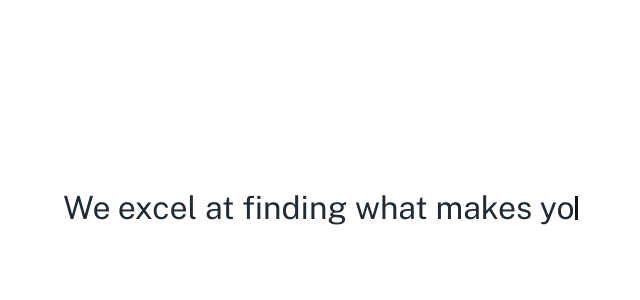
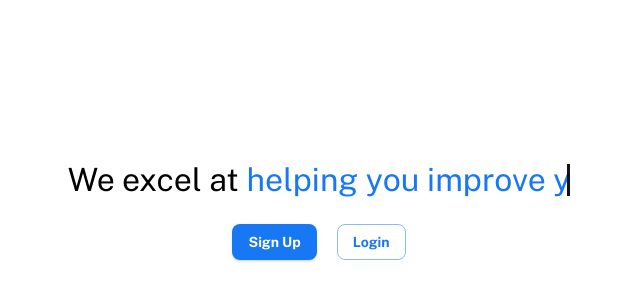
Before and after one commit to brimell/mente, a React (Vite) app: page / in a window 1280 px wide. Shown: the part 192-492 px from the top of the page, without its empty margins (321-961 px from the left). Built offline with nearby package versions, Linux system fonts and the light colour scheme; no server answers; the database is empty.

Commit message:
added sign up and login buttons and changed the cursor to an ::after

```diff
--- a/package.json
+++ b/package.json
@@ -41,7 +41,8 @@
     "react-helmet-async": "^1.3.0",
     "react-hook-form": "^7.47.0",
     "react-router-dom": "^6.16.0",
-    "simplebar-react": "^3.2.4"
+    "simplebar-react": "^3.2.4",
+    "styled-components": "^6.1.8"
   },
   "devDependencies": {
     "@types/react": "^18.2.55",
--- a/src/sections/hero/hero.css
+++ /dev/null
@@ -1,52 +0,0 @@
-* {
-    margin: 0;
-    padding: 0;
-    box-sizing: border-box;
-}
-
-body {
-    height: 100vh;
-    display: flex;
-    justify-content: center;
-    align-items: center;
-}
-
-.container {
-    position: relative;
-}
-
-.text {
-    font-size: 2rem;
-    opacity: 0;
-    animation: fadeIn 0.5s forwards;
-}
-
-.text_hide {
-    position: absolute;
-    top: 0;
-    bottom: 0;
-    left: 0;
-    right: 0;
-    background-color: white;
-}
-
-.text_cursor {
-    position: absolute;
-    top: 50%; /* Position the cursor vertically in the middle of the text */
-    transform: translateY(-50%);
-    width: 3px;
-    height: 1.5rem;
-    background-color: black;
-    animation: cursorBlink 0.7s infinite;
-}
-
-@keyframes cursorBlink {
-    0%, 100% { opacity: 1; }
-    50% { opacity: 0; }
-}
-
-
-@keyframes fadeIn {
-    from { opacity: 0; }
-    to { opacity: 1; }
-}
--- a/src/sections/hero/view/hero-view.jsx
+++ b/src/sections/hero/view/hero-view.jsx
@@ -1,6 +1,75 @@
+/** @jsxImportSource @emotion/react */
+import { css, keyframes } from '@emotion/react';
 import React, { useEffect, useRef } from 'react';
-import { Container } from '@mui/material';
-import '../hero.css';
+import { Button } from '@mui/material';
+import { useTheme } from '@emotion/react';
+
+const fadeInAnimation = keyframes`
+  from {
+    opacity: 0;
+  }
+  to {
+    opacity: 1;
+  }
+`;
+
+const cursorBlinkAnimation = keyframes`
+  0%, 100% {
+    opacity: 1;
+  }
+  50% {
+    opacity: 0;
+  }
+`;
+
+const containerStyle = css`
+  position: relative;
+  height: 100%;
+  width: 100%;
+  display: flex;
+  align-items: center;
+  justify-content: center;
+  flex-direction: column;
+`;
+
+const textStyle = (theme) => css`
+  font-size: 2rem;
+  opacity: 0;
+  animation: ${fadeInAnimation} 0.5s forwards;
+  position: relative;
+  span:first-of-type {
+    color: #000; /* Black color from palette */
+  }
+  span:last-of-type {
+    color: ${theme.palette.primary.main}; /* Blue color from palette */
+  }
+  &::after {
+    content: '';
+    position: absolute;
+    top: 50%;
+    right: 0;
+    transform: translateY(-50%);
+    width: 3px;
+    height: 2rem;
+    background-color: #000; /* Black color from palette */
+    animation: ${cursorBlinkAnimation} 0.7s infinite;
+  }
+`;
+
+const textHideStyle = css`
+  position: absolute;
+  top: 0;
+  bottom: 0;
+  left: 0;
+  right: 0;
+  background-color: white;
+`;
+
+const buttonContainer = css`
+  margin-top: 20px;
+  display: flex;
+  gap: 20px;
+`;
 
 const phrases = [
   'helping you improve your life.',
@@ -11,12 +80,11 @@ const phrases = [
 ];
 
 const HeroView = () => {
+  const theme = useTheme();
   const textRef = useRef(null);
-  const cursorRef = useRef(null);
 
   useEffect(() => {
     const textElement = textRef.current;
-    const textCursorElement = cursorRef.current;
 
     let currentIndex = 0;
     let currentPhrase = phrases[currentIndex];
@@ -24,43 +92,45 @@ const HeroView = () => {
 
     const type = () => {
       if (charIndex < currentPhrase.length) {
-        textElement.textContent = "We excel at " + currentPhrase.substring(0, charIndex + 1);
+        textElement.innerHTML = `<span>We excel at </span><span>${currentPhrase.substring(
+          0,
+          charIndex + 1
+        )}</span>`;
         charIndex++;
-        adjustCursorPosition();
         setTimeout(type, 100);
       } else {
-        currentIndex = (currentIndex + 1) % phrases.length;
-        currentPhrase = phrases[currentIndex];
         setTimeout(erase, 2000);
       }
     };
 
     const erase = () => {
       if (charIndex >= 0) {
-        textElement.textContent = "We excel at " + currentPhrase.substring(0, charIndex);
+        textElement.innerHTML = `<span>We excel at </span><span>${currentPhrase.substring(
+          0,
+          charIndex
+        )}</span>`;
         charIndex--;
-        adjustCursorPosition();
         setTimeout(erase, 50);
       } else {
+        currentIndex = (currentIndex + 1) % phrases.length;
+        currentPhrase = phrases[currentIndex];
+        charIndex = 0; // Reset charIndex to 0 for the next phrase
         setTimeout(type, 1000);
       }
-    };
-
-    const adjustCursorPosition = () => {
-      const screenWidth = window.innerWidth;
-      const textWidth = textElement.getBoundingClientRect().width;
-      textCursorElement.style.left = `${screenWidth / 2 + textWidth / 2}px`;
     };
 
     type();
   }, []);
 
   return (
-    <Container style={{ height: '100vh', display: 'flex', alignItems: 'center', justifyContent: 'center' }}>
-      <div className="text_hide"></div>
-      <div className="text" ref={textRef}></div>
-      <div className="text_cursor" ref={cursorRef}></div>
-    </Container>
+    <div css={containerStyle}>
+      <div css={textHideStyle}></div>
+      <div css={textStyle(theme)} ref={textRef}></div>
+      <div css={buttonContainer}>
+        <Button variant="contained" color="primary">Sign Up</Button>
+        <Button variant="outlined" color="primary">Login</Button>
+      </div>
+    </div>
   );
 };
 
--- a/src/theme/palette.js
+++ b/src/theme/palette.js
@@ -111,7 +111,7 @@ export function palette() {
       disabled: grey[500],
     },
     background: {
-      paper: '#FFFFFF',
+      white: '#FFFFFF',
       default: grey[100],
       neutral: grey[200],
     },
```
Also changed, not shown: 2 other files (tests, documents, lock files or other folders).
